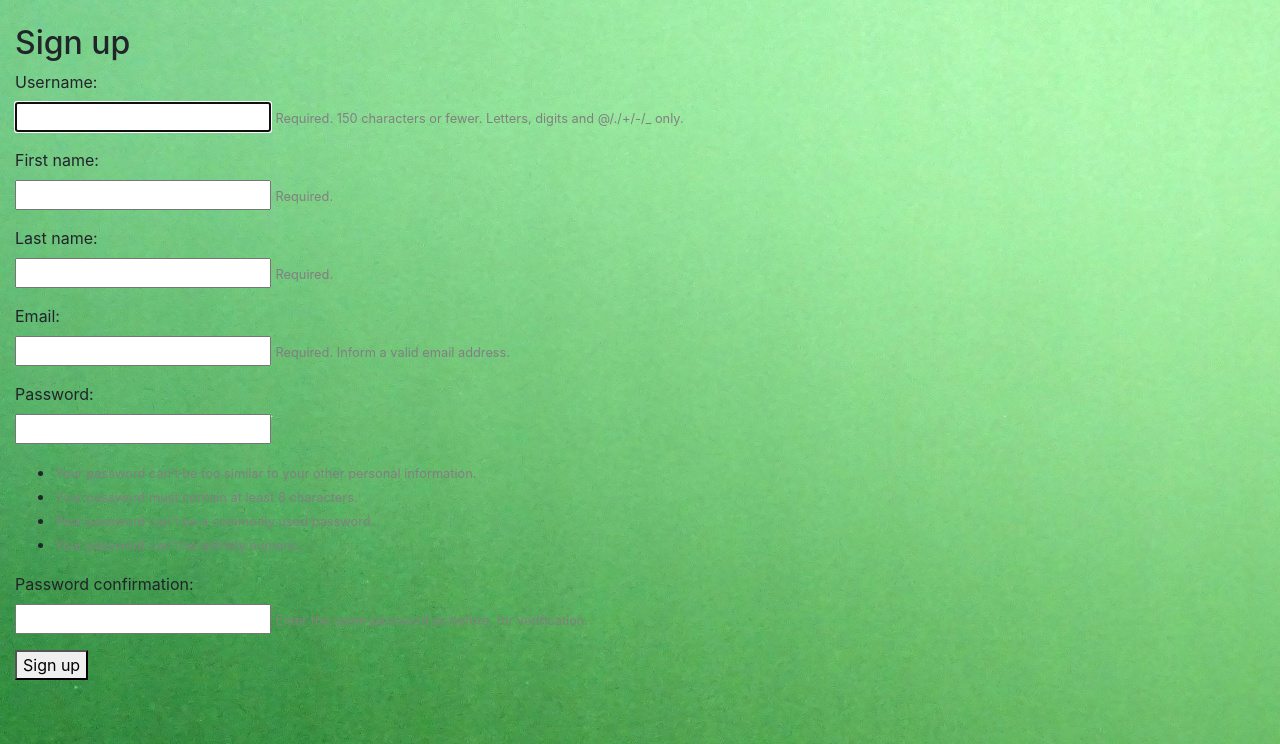
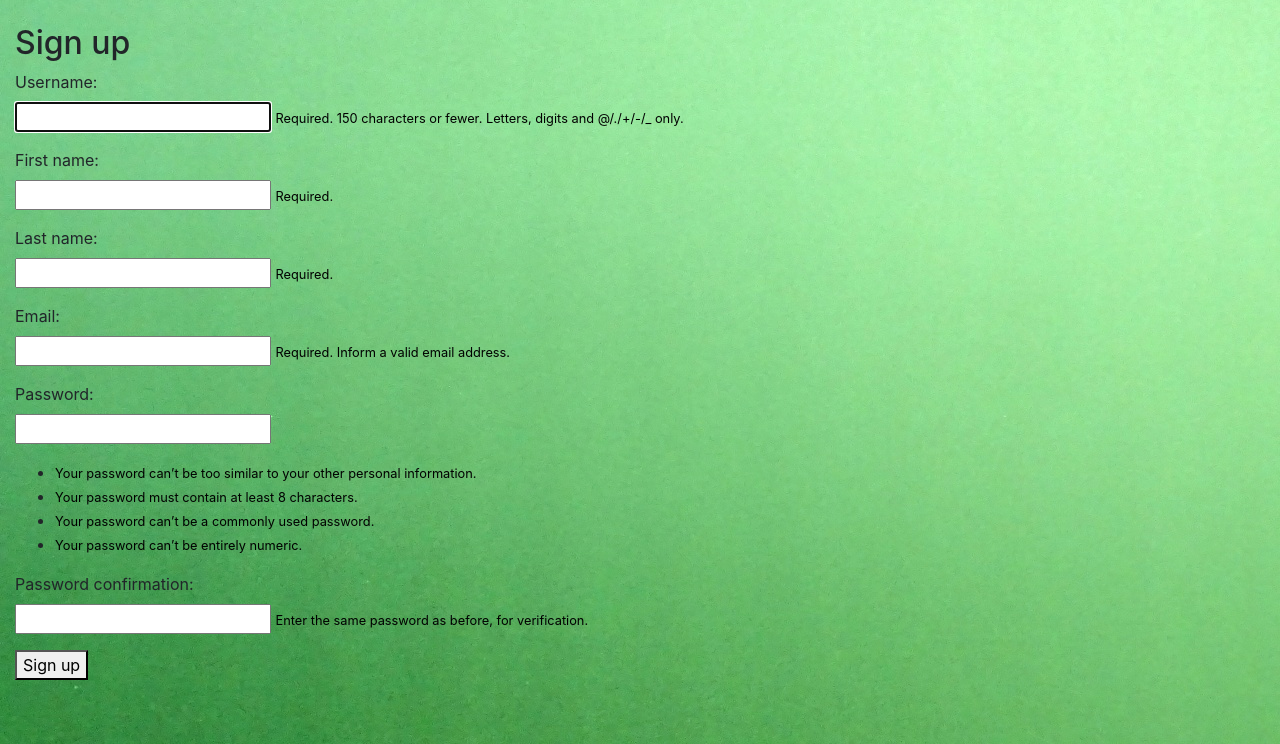
Before and after one commit to PunyaweeSrithongkerd/KU-Event-Regis, a Django app: page /signup/ in a window 1280 px wide. Shown: the part 56-800 px from the top of the page. Run offline with Django 3.2, Linux system fonts and the light colour scheme; some libraries are stand-ins or nearby versions; some web fonts are replaced.

Commit message:
edit font colour

```diff
--- a/events/templates/signup.html
+++ b/events/templates/signup.html
@@ -9,7 +9,7 @@
         {{ field.label_tag }}<br>
         {{ field }}
         {% if field.help_text %}
-          <small style="color: grey">{{ field.help_text }}</small>
+          <small style="color: black">{{ field.help_text }}</small>
         {% endif %}
         {% for error in field.errors %}
           <p style="color: red">{{ error }}</p>
```
